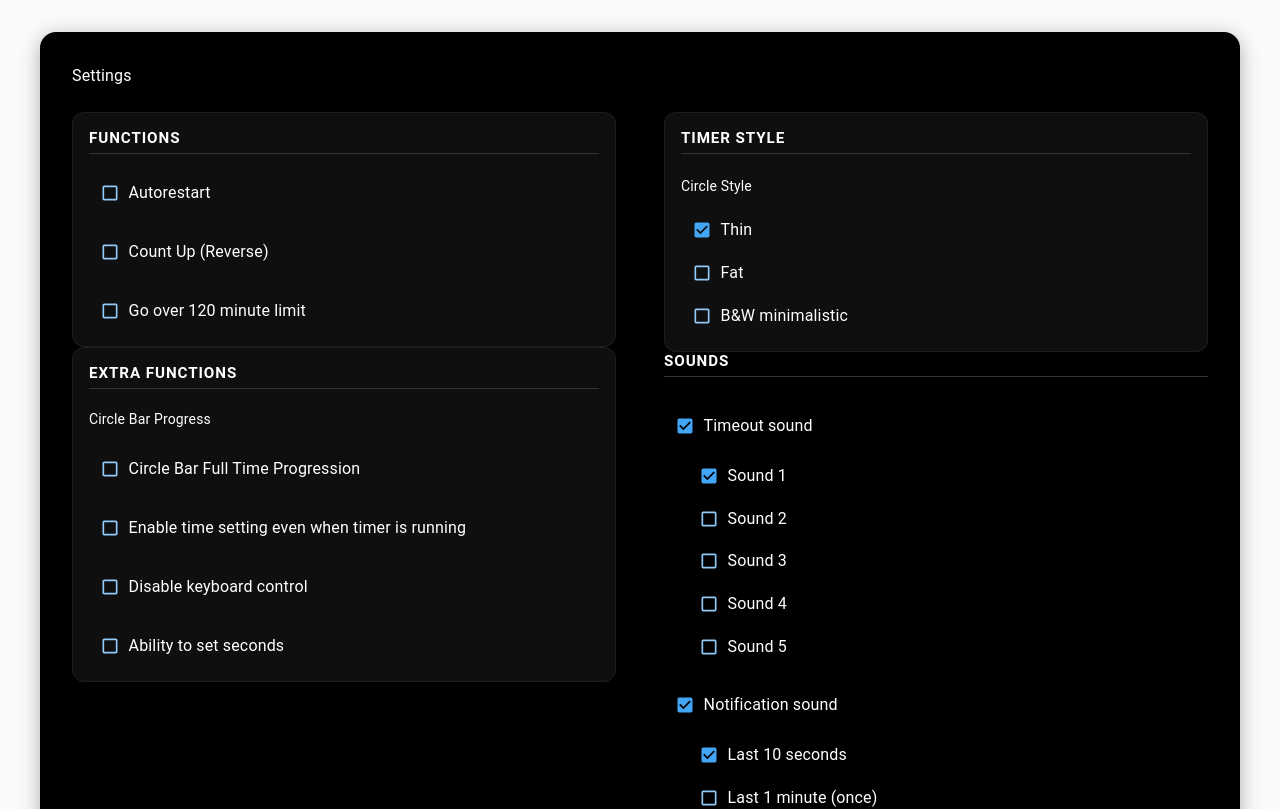
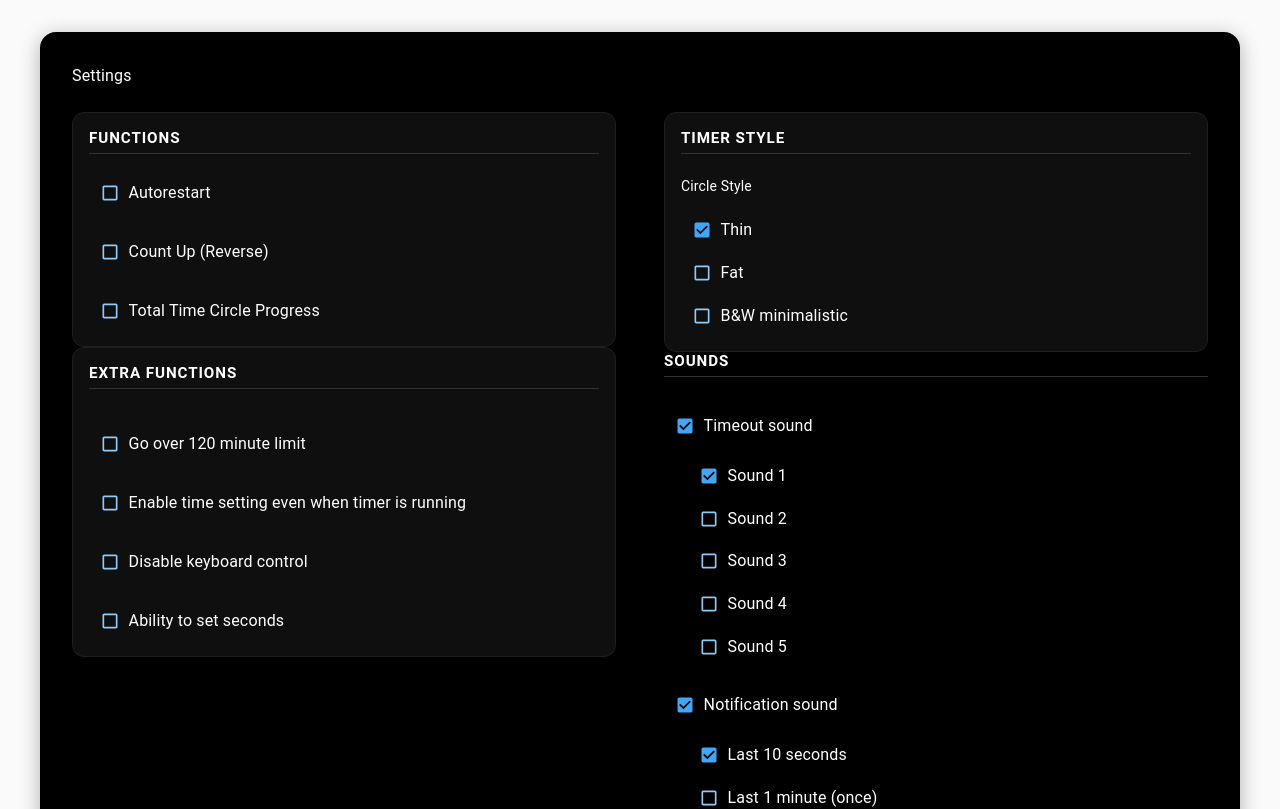
Before and after one commit to Iqnis-03/mqtjs_sv, a React (Create React App) app: page / in a window 1280 px wide. Shown: the top 809 px of the page. Built offline with nearby package versions, Linux system fonts and the light colour scheme.

Commit message:
Move circle progress to Functions section and swap with limitBreak per provided diff
cgen-959532b6dcf24fe39cfe39612410fbef

```diff
--- a/src/components/MqtSetting.js
+++ b/src/components/MqtSetting.js
@@ -160,47 +160,15 @@ const MqtSetting = () => {
     <Stack spacing={2}>
       <FormControlLabel control={<Checkbox size="small" checked={autoRestart} onChange={() => setAutoRestart(!autoRestart)} />} label="Autorestart" />
       <FormControlLabel control={<Checkbox size="small" checked={countUp} onChange={() => setCountUp(!countUp)} />} label="Count Up (Reverse)" />
-      <FormControlLabel control={<Checkbox size="small" checked={limitBreak} onChange={() => setLimitBreak(!limitBreak)} />} label="Go over 120 minute limit" />
+      <FormControlLabel control={<Checkbox size="small" checked={circleProgress === 'full'} onChange={(e) => setCircleProgress(e.target.checked ? 'full' : 'minute')} />} label="Total Time Circle Progress" />
     </Stack>
   );
 
   // SECTION: Functional controls
   const FunctionSettings = (
     <Stack spacing={2}>
-      <Typography variant="body2">Circle Bar Progress</Typography>
-      <FormControlLabel control={<Checkbox size="small" checked={circleProgress === 'full'} onChange={(e) => setCircleProgress(e.target.checked ? 'full' : 'minute')} />} label="Circle Bar Full Time Progression" />
-
-      <div className="inline-fields">
-        {/* <TextField
-          fullWidth
-          size="small"
-          type="number"
-          label="+/− Time Step (seconds)"
-          value={plusMinusStep}
-          onChange={(e) => setPlusMinusStep(Math.max(1, parseInt(e.target.value) || 1))}
-          inputProps={{ min: 1, max: 60 }}
-        />
-        <TextField
-          fullWidth
-          size="small"
-          type="number"
-          label="Red Color Trigger (seconds)"
-          value={redTrigger}
-          {...createNumberInputHandler(setRedTrigger, 1, 3600, 60)}
-          inputProps={{ min: 1, max: 3600 }}
-          helperText="Timer turns red when remaining time ≤ this value"
-        />
-        <TextField
-          fullWidth
-          size="small"
-          type="number"
-          label="Yellow Color Trigger (seconds)"
-          value={yellowTrigger}
-          {...createNumberInputHandler(setYellowTrigger, 1, 3600, 300)}
-          inputProps={{ min: 1, max: 3600 }}
-          helperText="Timer turns yellow when remaining time ≤ this value"
-        /> */}
-      </div>
+      <div className="inline-fields"></div>
+      <FormControlLabel control={<Checkbox size="small" checked={limitBreak} onChange={() => setLimitBreak(!limitBreak)} />} label="Go over 120 minute limit" />
       <FormControlLabel control={<Checkbox size="small" checked={allowClickableTimer} onChange={() => setAllowClickableTimer(!allowClickableTimer)} />} label="Enable time setting even when timer is running" />
       <FormControlLabel control={<Checkbox size="small" checked={disableKeyboard} onChange={() => setDisableKeyboard(!disableKeyboard)} />} label="Disable keyboard control" />
       <FormControlLabel control={<Checkbox size="small" checked={timeFormat === 'mm:ss'} onChange={() => setTimeFormat(timeFormat === 'mm:ss' ? 'mm' : 'mm:ss')} />} label="Ability to set seconds" />
```
